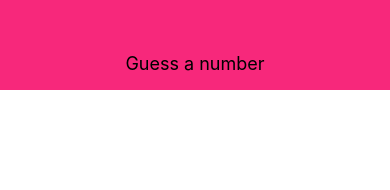
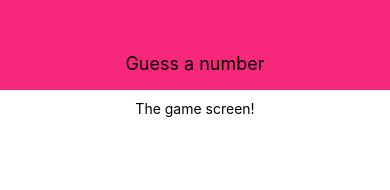
Before and after one commit to edsonjmv/rn-first-app, a React Native app: screen / in a window 390 px wide. Shown: the top 190 px of the page. Built offline with nearby package versions, Linux system fonts and the light colour scheme.

Commit message:
adding a screen component

```diff
--- a/App.js
+++ b/App.js
@@ -1,11 +1,13 @@
 import React from 'react';
 import { StyleSheet, View } from 'react-native';
 import Header from './components/Header';
+import StartGameScreen from './screens/StartGameScreen';
 
 export default function App() {
   return (
     <View style={styles.screen}>
       <Header title="Guess a number" />
+      <StartGameScreen />
     </View>
   );
 }
--- /dev/null
+++ b/screens/StartGameScreen.js
@@ -0,0 +1,20 @@
+import React from 'react';
+import { StyleSheet, Text, View } from 'react-native';
+
+const StartGameScreen = () => {
+  return (
+    <View style={styles.screen}>
+      <Text>The game screen!</Text>
+    </View>
+  );
+};
+
+const styles = StyleSheet.create({
+  screen: {
+    flex: 1,
+    padding: 10,
+    alignItems: 'center'
+  }
+});
+
+export default StartGameScreen;
```
